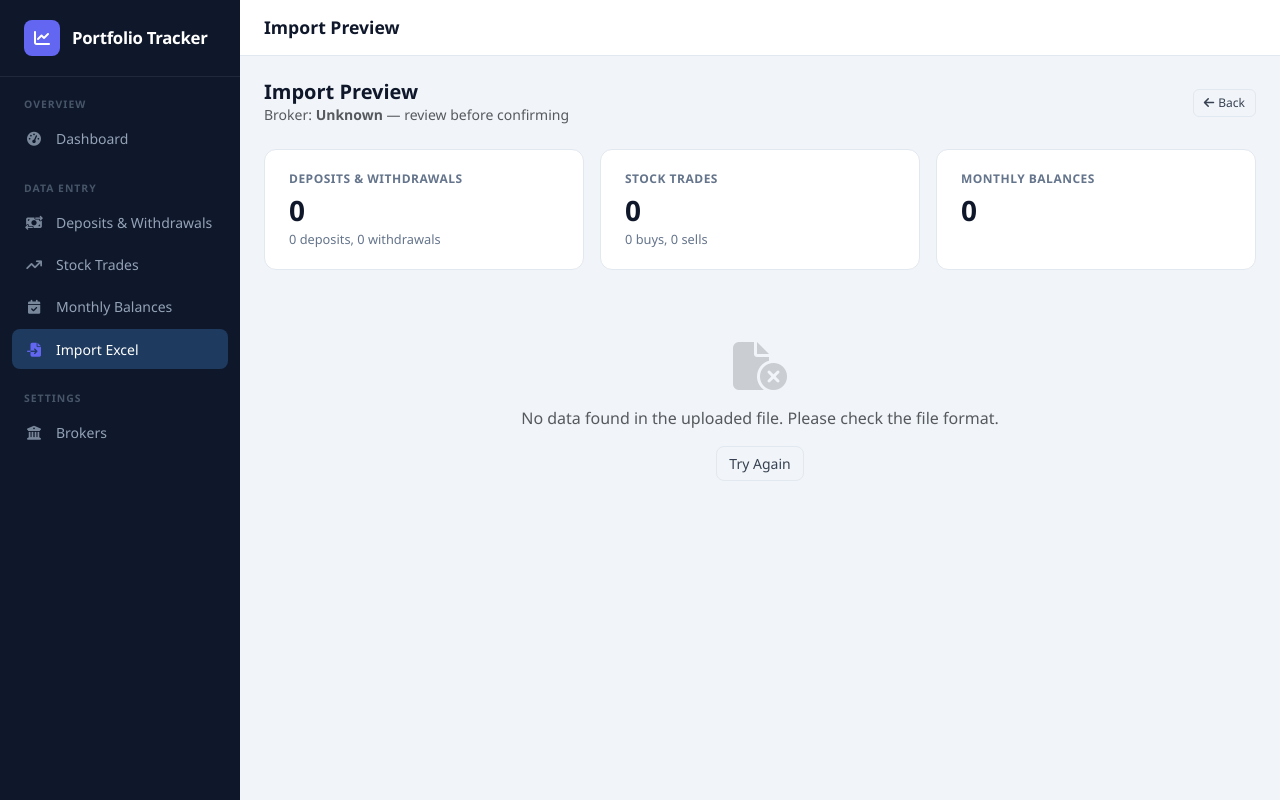
After one commit to OctavioUlla/PortfolioTracker, an ASP.NET Core app: template Views/Import/Preview.cshtml in a window 1280 px wide. The commit adds this page. Run offline with ASP.NET Core 8, Linux system fonts and the light colour scheme; the template is opened without the code that fills it, so the values that code supplies are empty; the project's own start-up code is not run, and a stand-in starts its controllers and pages; some libraries are stand-ins or nearby versions.

Commit message:
Add Excel import feature for Ahorro e Inversiones spreadsheet format
Co-authored-by: OctavioUlla <30204958+OctavioUlla@users.noreply.github.com>

```diff
--- /dev/null
+++ b/Views/Import/Preview.cshtml
@@ -0,0 +1,199 @@
+@model PortfolioTracker.Models.ImportPreviewViewModel
+@{
+    ViewData["Title"] = "Import Preview";
+    var brokerName = ViewBag.BrokerName as string ?? "Unknown";
+}
+
+<div class="mb-4 d-flex justify-content-between align-items-center">
+    <div>
+        <h5 class="fw-semibold mb-0" style="color:#0f172a;">Import Preview</h5>
+        <p class="text-muted mb-0" style="font-size:0.875rem;">
+            Broker: <strong>@brokerName</strong> &mdash; review before confirming
+        </p>
+    </div>
+    <a asp-action="Index" class="btn btn-secondary btn-sm">
+        <i class="fas fa-arrow-left me-1"></i>Back
+    </a>
+</div>
+
+@if (Model.Warnings.Any())
+{
+    <div class="alert alert-warning py-2 mb-4" style="font-size:0.875rem;">
+        <strong><i class="fas fa-triangle-exclamation me-1"></i>Warnings</strong>
+        <ul class="mb-0 mt-1">
+            @foreach (var w in Model.Warnings)
+            {
+                <li>@w</li>
+            }
+        </ul>
+    </div>
+}
+
+<!-- Summary cards -->
+<div class="row g-3 mb-4">
+    <div class="col-sm-4">
+        <div class="stat-card">
+            <div class="stat-card-label">Deposits &amp; Withdrawals</div>
+            <div class="stat-card-value">@Model.CashTransactions.Count</div>
+            <div class="stat-card-sub">
+                @Model.CashTransactions.Count(t => t.Type == PortfolioTracker.Models.TransactionType.Deposit) deposits,
+                @Model.CashTransactions.Count(t => t.Type == PortfolioTracker.Models.TransactionType.Withdrawal) withdrawals
+            </div>
+        </div>
+    </div>
+    <div class="col-sm-4">
+        <div class="stat-card">
+            <div class="stat-card-label">Stock Trades</div>
+            <div class="stat-card-value">@Model.StockTrades.Count</div>
+            <div class="stat-card-sub">
+                @Model.StockTrades.Count(t => t.Type == PortfolioTracker.Models.TradeType.Buy) buys,
+                @Model.StockTrades.Count(t => t.Type == PortfolioTracker.Models.TradeType.Sell) sells
+            </div>
+        </div>
+    </div>
+    <div class="col-sm-4">
+        <div class="stat-card">
+            <div class="stat-card-label">Monthly Balances</div>
+            <div class="stat-card-value">@Model.MonthlyBalances.Count</div>
+        </div>
+    </div>
+</div>
+
+<!-- Cash Transactions -->
+@if (Model.CashTransactions.Any())
+{
+    <div class="data-table mb-4">
+        <div class="data-table-header">
+            <span class="data-table-title">Deposits &amp; Withdrawals</span>
+            <span class="text-muted" style="font-size:0.8rem;">@Model.CashTransactions.Count total</span>
+        </div>
+        <table class="table">
+            <thead>
+                <tr>
+                    <th>Date</th>
+                    <th>Type</th>
+                    <th>Amount</th>
+                    <th>S&amp;P 500 Price</th>
+                    <th>Notes</th>
+                </tr>
+            </thead>
+            <tbody>
+                @foreach (var t in Model.CashTransactions)
+                {
+                    <tr>
+                        <td>@t.Date.ToString("MMM d, yyyy")</td>
+                        <td>
+                            @if (t.Type == PortfolioTracker.Models.TransactionType.Deposit)
+                            {
+                                <span class="badge-deposit"><i class="fas fa-arrow-down me-1"></i>Deposit</span>
+                            }
+                            else
+                            {
+                                <span class="badge-withdrawal"><i class="fas fa-arrow-up me-1"></i>Withdrawal</span>
+                            }
+                        </td>
+                        <td class="fw-semibold">@t.Amount.ToString("C2")</td>
+                        <td>@(t.SP500Price > 0 ? t.SP500Price.ToString("C2") : "—")</td>
+                        <td class="text-muted">@t.Notes</td>
+                    </tr>
+                }
+            </tbody>
+        </table>
+    </div>
+}
+
+<!-- Stock Trades -->
+@if (Model.StockTrades.Any())
+{
+    <div class="data-table mb-4">
+        <div class="data-table-header">
+            <span class="data-table-title">Stock Trades</span>
+            <span class="text-muted" style="font-size:0.8rem;">@Model.StockTrades.Count total</span>
+        </div>
+        <table class="table">
+            <thead>
+                <tr>
+                    <th>Date</th>
+                    <th>Type</th>
+                    <th>Ticker</th>
+                    <th>Quantity</th>
+                    <th>Price</th>
+                    <th>Total</th>
+                    <th>Notes</th>
+                </tr>
+            </thead>
+            <tbody>
+                @foreach (var t in Model.StockTrades)
+                {
+                    <tr>
+                        <td>@t.Date.ToString("MMM d, yyyy")</td>
+                        <td>
+                            @if (t.Type == PortfolioTracker.Models.TradeType.Buy)
+                            {
+                                <span class="badge-buy"><i class="fas fa-arrow-down me-1"></i>Buy</span>
+                            }
+                            else
+                            {
+                                <span class="badge-sell"><i class="fas fa-arrow-up me-1"></i>Sell</span>
+                            }
+                        </td>
+                        <td class="fw-semibold">@t.Ticker</td>
+                        <td>@t.Quantity.ToString("G")</td>
+                        <td>@t.Price.ToString("G")</td>
+                        <td>@t.TotalValue.ToString("F2")</td>
+                        <td class="text-muted">@t.Notes</td>
+                    </tr>
+                }
+            </tbody>
+        </table>
+    </div>
+}
+
+<!-- Monthly Balances -->
+@if (Model.MonthlyBalances.Any())
+{
+    <div class="data-table mb-4">
+        <div class="data-table-header">
+            <span class="data-table-title">Monthly Balances</span>
+            <span class="text-muted" style="font-size:0.8rem;">@Model.MonthlyBalances.Count total</span>
+        </div>
+        <table class="table">
+            <thead>
+                <tr>
+                    <th>Month</th>
+                    <th>Balance</th>
+                </tr>
+            </thead>
+            <tbody>
+                @foreach (var b in Model.MonthlyBalances.OrderBy(x => x.Year).ThenBy(x => x.Month))
+                {
+                    <tr>
+                        <td>@b.MonthName</td>
+                        <td class="fw-semibold">@b.Balance.ToString("C2")</td>
+                    </tr>
+                }
+            </tbody>
+        </table>
+    </div>
+}
+
+@if (!Model.CashTransactions.Any() && !Model.StockTrades.Any() && !Model.MonthlyBalances.Any())
+{
+    <div class="text-center py-5 text-muted">
+        <i class="fas fa-file-circle-xmark fa-3x mb-3 opacity-25"></i>
+        <p>No data found in the uploaded file. Please check the file format.</p>
+        <a asp-action="Index" class="btn btn-secondary">Try Again</a>
+    </div>
+}
+else
+{
+    <div class="d-flex gap-2">
+        <form asp-action="Confirm" method="post">
+            @Html.AntiForgeryToken()
+            <button type="submit" class="btn btn-primary">
+                <i class="fas fa-check me-2"></i>Confirm Import
+            </button>
+        </form>
+        <a asp-action="Index" class="btn btn-secondary">Cancel</a>
+    </div>
+}
--- a/Views/Shared/_Layout.cshtml
+++ b/Views/Shared/_Layout.cshtml
@@ -449,6 +449,13 @@
                 Monthly Balances
             </a>
         </li>
+        <li class="sidebar-nav-item">
+            <a class="sidebar-nav-link @(ViewContext.RouteData.Values["controller"]?.ToString() == "Import" ? "active" : "")"
+               asp-controller="Import" asp-action="Index">
+                <span class="nav-icon"><i class="fas fa-file-import"></i></span>
+                Import Excel
+            </a>
+        </li>
     </ul>
 
     <div class="sidebar-section-title">Settings</div>
@@ -473,6 +480,12 @@
     </div>
 
     <div class="page-content">
+        @if (TempData["ImportSuccess"] is string successMsg)
+        {
+            <div class="alert alert-success py-2 mb-3" style="font-size:0.875rem;">
+                <i class="fas fa-circle-check me-2"></i>@successMsg
+            </div>
+        }
         @RenderBody()
     </div>
 </div>
```
Also changed, not shown: Controllers/ImportController.cs (added, +113 -0 lines), Models/ImportPreviewViewModel.cs (added, +10 -0 lines), Program.cs (+10 -0 lines), Services/ExcelImportService.cs (added, +147 -0 lines), Views/Import/Index.cshtml (added, +95 -0 lines), PortfolioTracker.csproj.
